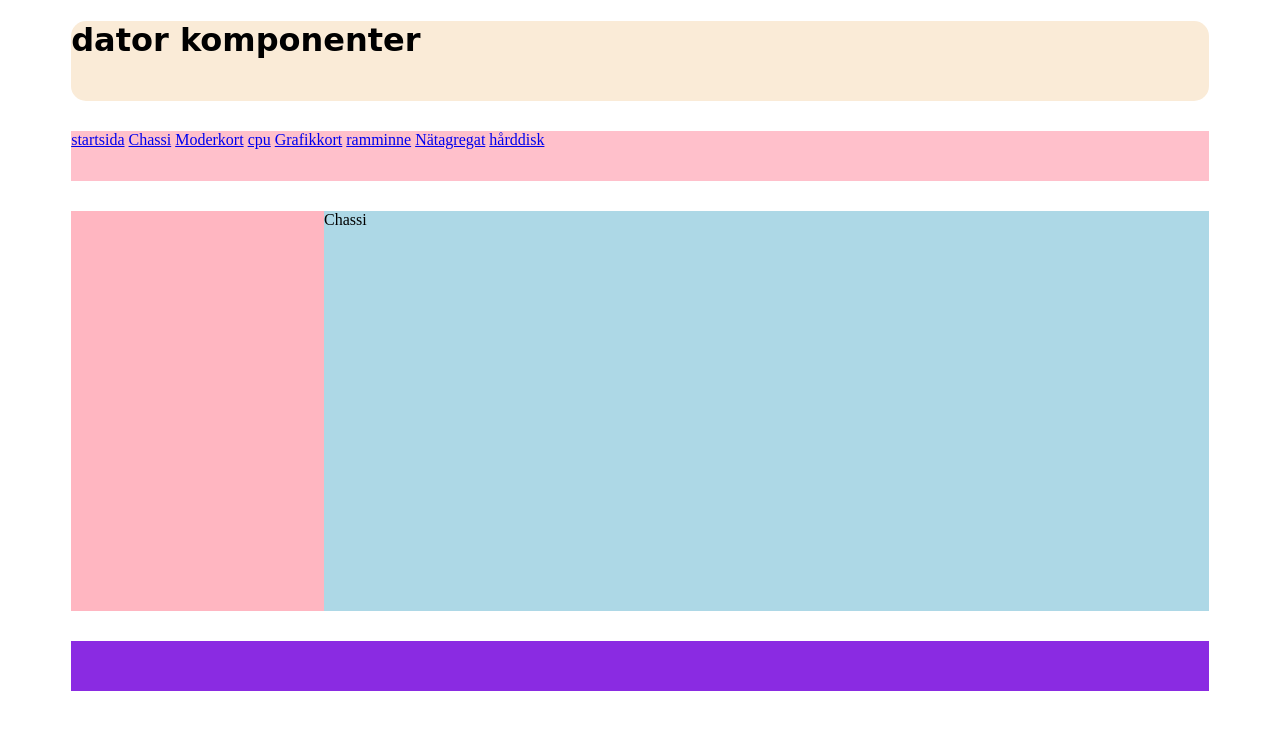
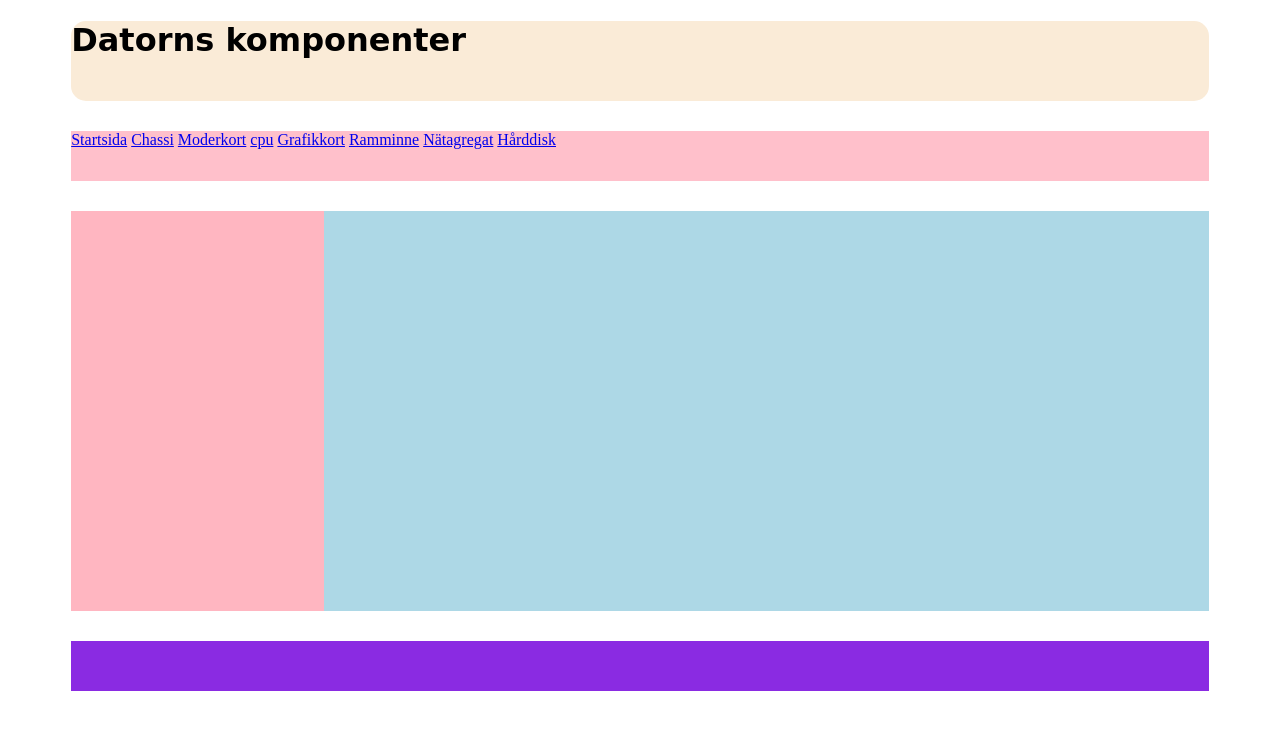
Before and after one commit to Pizzabullar/Pizzabullar.github.io, a plain HTML site: page index.html in a window 1280 px wide. Drawn offline with Linux system fonts and the light colour scheme; a web font is replaced by a local one.

Commit message:
Add files via upload

```diff
--- a/index.html
+++ b/index.html
@@ -13,22 +13,22 @@
 
 
 
-<header><h1>dator komponenter</h1></header>
+<header><h1>Datorns komponenter</h1></header>
 
 <nav>
-    <a href="index.html">startsida</a>
+    <a href="index.html">Startsida</a>
 <a href="chassi.html">Chassi</a>
 <a href="moderkort.html">Moderkort</a>
 <a href="cpu.html">cpu</a>
 <a href="gpu.html">Grafikkort</a>
-<a href="ramminne.html">ramminne</a>
+<a href="ramminne.html">Ramminne</a>
 <a href="pcu.html">Nätagregat</a>
-<a href="hdd.html">hårddisk</a>
+<a href="hdd.html">Hårddisk</a>
 </nav>
 
 <div id="container">
     <aside></aside>
-    <main>Chassi</main>
+    <main></main>
 </div>
 
 
```
Also changed, not shown: pcu.html (deleted, +0 -38 lines), cpu.html (added), gpu.html (added), hdd.html (added), moderkort.html (added), ramminne.html (added).
